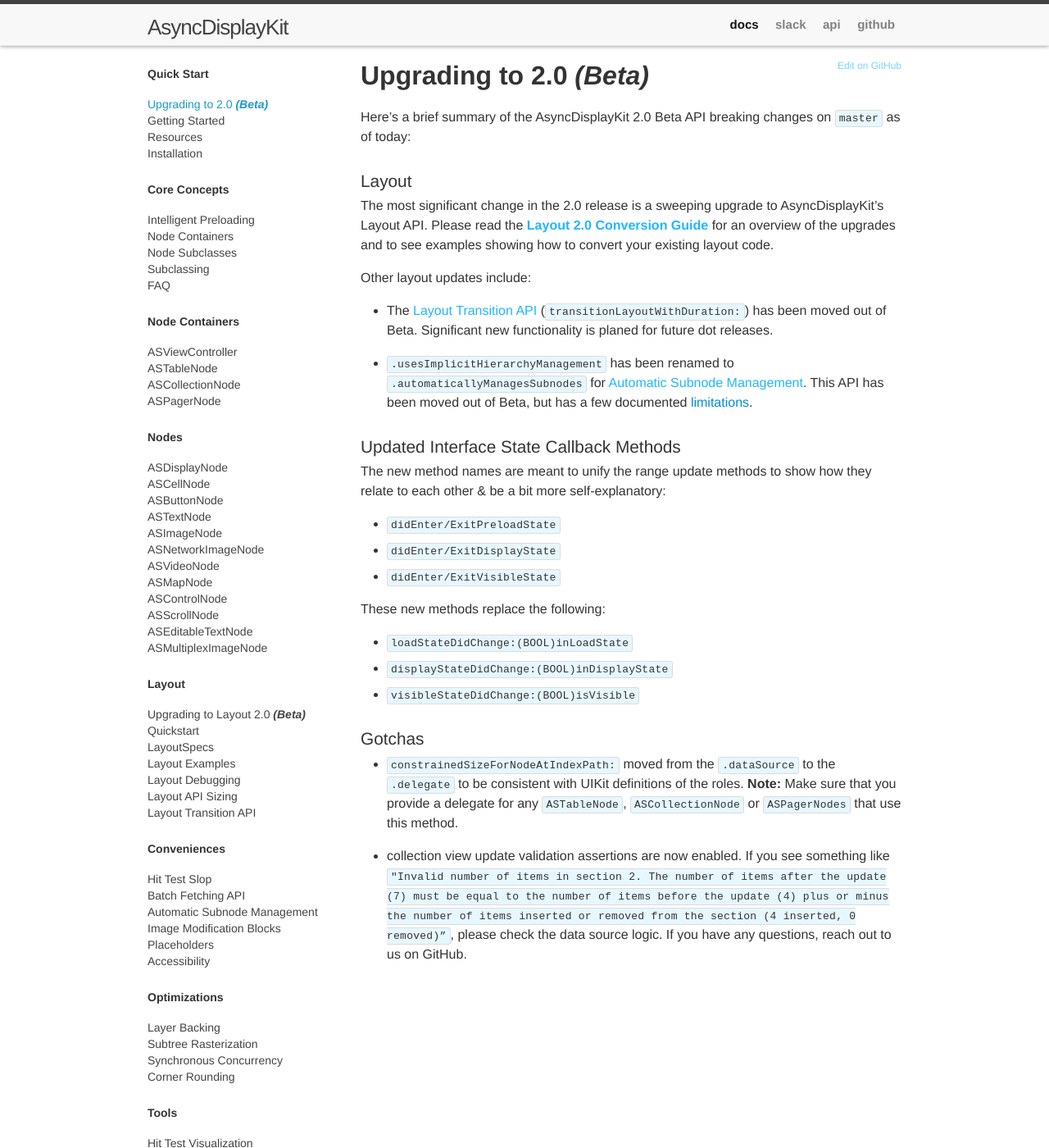
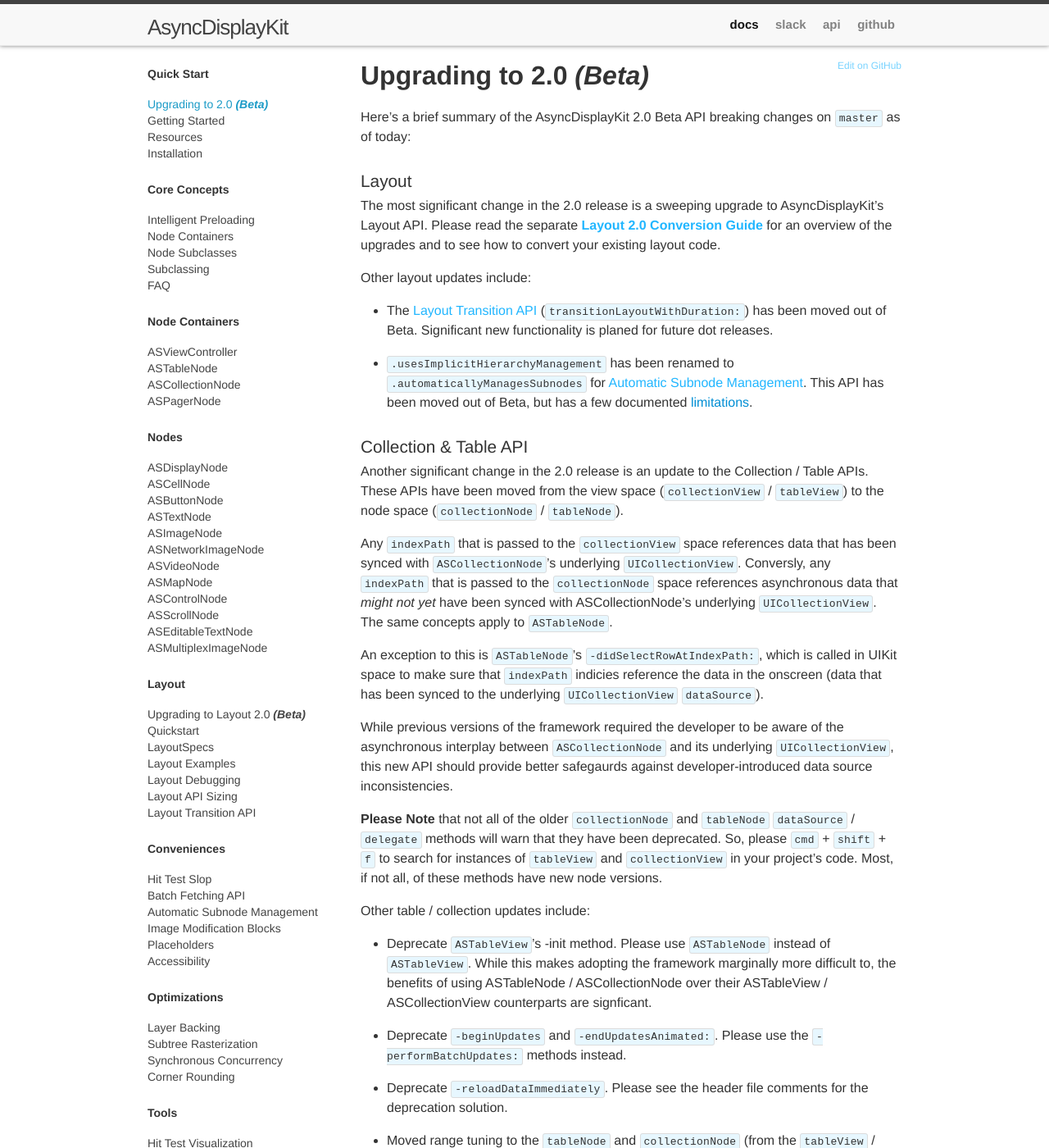
Before and after one commit to AsyncDisplayKit/Documentation, a Jekyll site: the page built from docs/_docs/upgrading.md, in a window 1280 px wide and 1400 px high. Shown: the whole window at 82% size. Built offline with Jekyll 4.4.1, drawn with Linux system fonts in a browser that asks for light colours; comment, search, counter and statistics services are not loaded; some of the changed text lies outside the part shown.

Commit message:
update the conversion guide to include Collection / Table API updates

```diff
--- a/docs/_docs/upgrading.md
+++ b/docs/_docs/upgrading.md
@@ -8,13 +8,45 @@
 
 ### Layout
 
-The most significant change in the 2.0 release is a sweeping upgrade to AsyncDisplayKit's Layout API. Please read the <a href="layout2-conversion-guide.html"><b>Layout 2.0 Conversion Guide</b></a> for an overview of the upgrades and to see examples showing how to convert your existing layout code.
+The most significant change in the 2.0 release is a sweeping upgrade to AsyncDisplayKit's Layout API. Please read the separate <a href="layout2-conversion-guide.html"><b>Layout 2.0 Conversion Guide</b></a> for an overview of the upgrades and to see how to convert your existing layout code.
 
 Other layout updates include:
 
 - The <a href = "layout-transition-api.html">Layout Transition API</a> (`transitionLayoutWithDuration:`) has been moved out of Beta. Significant new functionality is planed for future dot releases.
 
 - `.usesImplicitHierarchyManagement` has been renamed to `.automaticallyManagesSubnodes` for <a href = "http://asyncdisplaykit.org/docs/implicit-hierarchy-mgmt.html">Automatic Subnode Management</a>. This API has been moved out of Beta, but has a few documented <a href = "">limitations</a>.
+
+### Collection & Table API
+
+Another significant change in the 2.0 release is an update to the Collection / Table APIs. These APIs have been moved from the view space (`collectionView` / `tableView`) to the node space (`collectionNode` / `tableNode`).
+
+Any `indexPath` that is passed to the `collectionView` space references data that has been synced with `ASCollectionNode`'s underlying `UICollectionView`. Conversly, any `indexPath` that is passed to the `collectionNode` space references asynchronous data that *might not yet* have been synced with ASCollectionNode's underlying `UICollectionView`. The same concepts apply to `ASTableNode`.
+
+An exception to this is `ASTableNode`'s `-didSelectRowAtIndexPath:`, which is called in UIKit space to make sure that `indexPath` indicies reference the data in the onscreen (data that has been synced to the underlying `UICollectionView` `dataSource`).
+
+While previous versions of the framework required the developer to be aware of the asynchronous interplay between `ASCollectionNode` and its underlying `UICollectionView`, this new API should provide better safegaurds against developer-introduced data source inconsistencies.
+
+**Please Note** that not all of the older `collectionNode` and `tableNode` `dataSource` / `delegate` methods will warn that they have been deprecated. So, please `cmd` + `shift` + `f` to search for instances of `tableView` and `collectionView` in your project’s code. Most, if not all, of these methods have new node versions.
+
+Other table / collection updates include:
+
+- Deprecate `ASTableView`'s -init method. Please use `ASTableNode` instead of `ASTableView`. While this makes adopting the framework marginally more difficult to, the benefits of using ASTableNode / ASCollectionNode over their ASTableView / ASCollectionView counterparts are signficant.
+
+- Deprecate `-beginUpdates` and `-endUpdatesAnimated:`. Please use the `-performBatchUpdates:` methods instead.
+
+- Deprecate `-reloadDataImmediately`. Please see the header file comments for the deprecation solution.
+
+- Moved range tuning to the `tableNode` and `collectionNode` (from the `tableView` / `collectionView`)
+
+- `constrainedSizeForNodeAtIndexPath:` moved from the `.dataSource` to the `.delegate` to be consistent with UIKit definitions of the roles. **Note:** Make sure that you provide a delegate for any `ASTableNode`, `ASCollectionNode` or `ASPagerNodes` that use this method. Your code will silently not call your delegate method, if you do not have a delegate assigned.
+
+- collection view update validation assertions are now enabled. If you see something like `"Invalid number of items in section 2. The number of items after the update (7) must be equal to the number of items before the update (4) plus or minus the number of items inserted or removed from the section (4 inserted, 0 removed)”`, please check the data source logic. If you have any questions, reach out to us on GitHub.
+
+New API Resources:
+
+- PR [#2390](https://github.com/facebook/AsyncDisplayKit/pull/2390) and PR [#2381](https://github.com/facebook/AsyncDisplayKit/pull/2381) show how we converted the [example projects](https://github.com/facebook/AsyncDisplayKit/tree/master/examples) to conform to this new API.
+
+- Video of the `ASCollectioNode` Behind-the-Scenes [talk at Pinterest](https://youtu.be/yuDqvE5n_1g).
 
 ### Updated Interface State Callback Methods
 
@@ -29,9 +61,3 @@
 - `loadStateDidChange:(BOOL)inLoadState`
 - `displayStateDidChange:(BOOL)inDisplayState`
 - `visibleStateDidChange:(BOOL)isVisible`
-
-### Gotchas
-
-- `constrainedSizeForNodeAtIndexPath:` moved from the `.dataSource` to the `.delegate` to be consistent with UIKit definitions of the roles. **Note:** Make sure that you provide a delegate for any `ASTableNode`, `ASCollectionNode` or `ASPagerNodes` that use this method.
-
-- collection view update validation assertions are now enabled. If you see something like `"Invalid number of items in section 2. The number of items after the update (7) must be equal to the number of items before the update (4) plus or minus the number of items inserted or removed from the section (4 inserted, 0 removed)”`, please check the data source logic. If you have any questions, reach out to us on GitHub.
```
